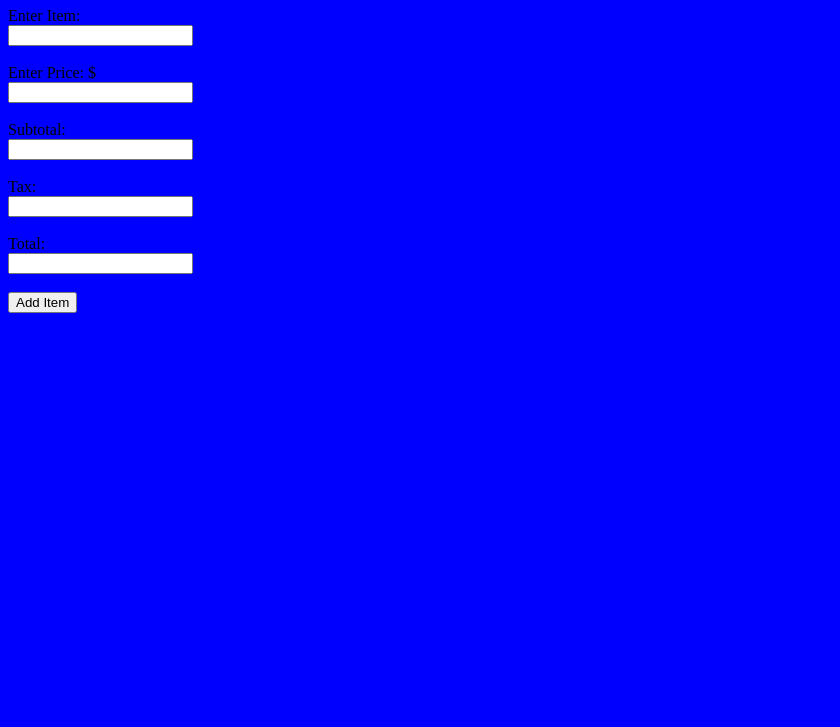
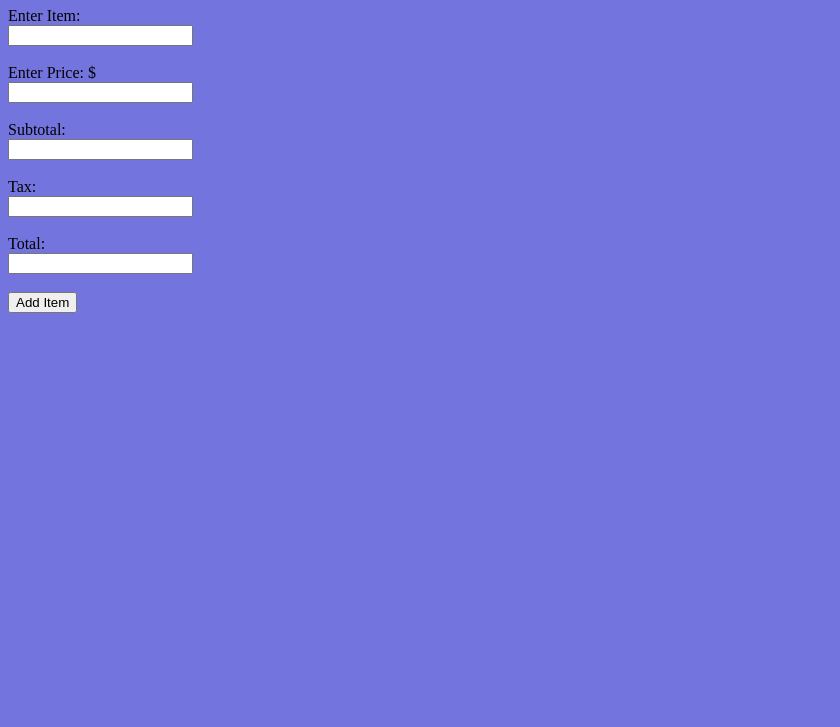
Before and after one commit to mverma45/cashRegister, a plain HTML site: page index.html in a window 1280 px wide. Shown: the part 73-800 px from the top of the page, without its empty margins (0-840 px from the left). Drawn offline with Linux system fonts and the light colour scheme.

Commit message:
change bg color

```diff
--- a/styles.css
+++ b/styles.css
@@ -1,5 +1,5 @@
 body {
-    background-color: blue;
+    background-color: rgb(116, 116, 223);
 }
 
 .heading{
```
